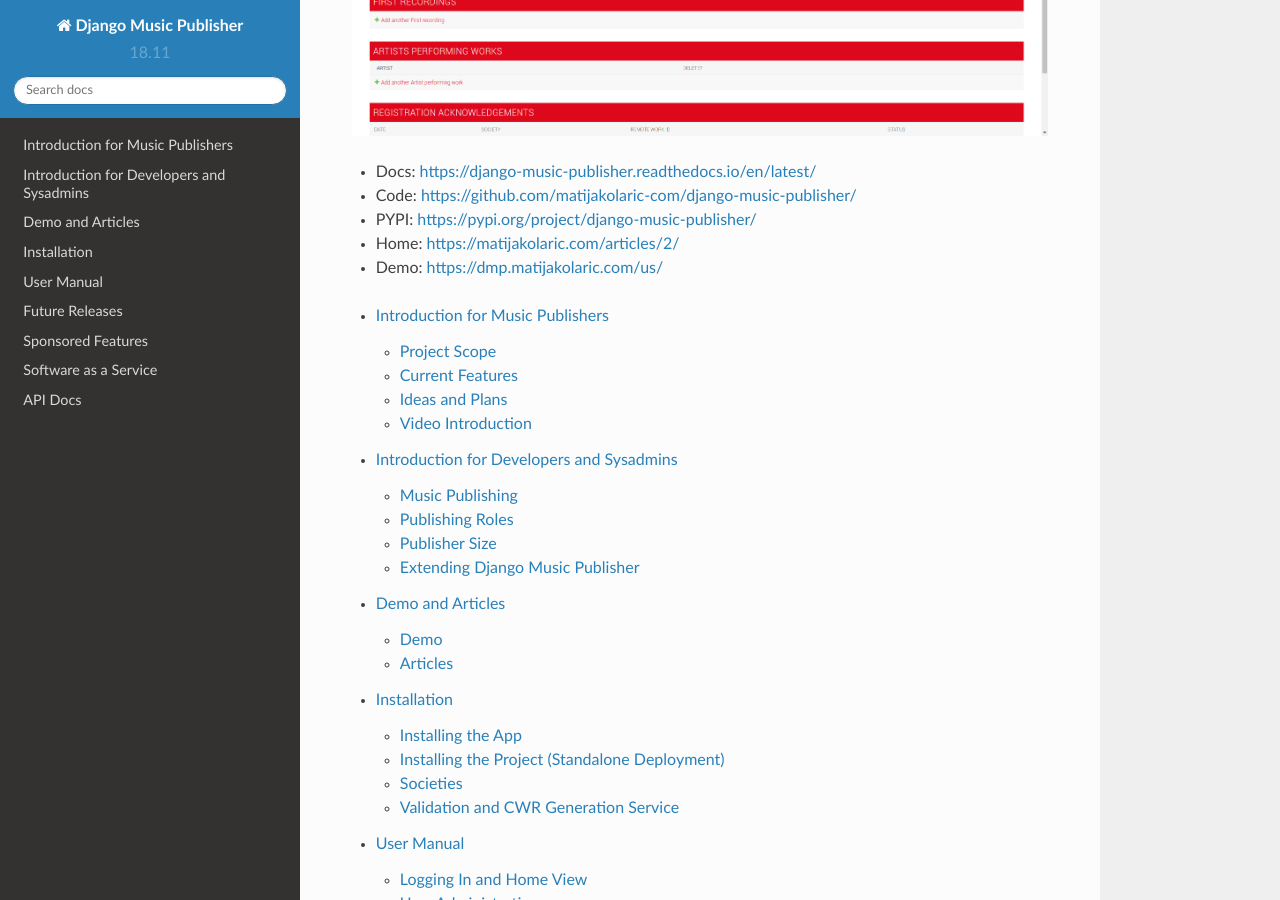
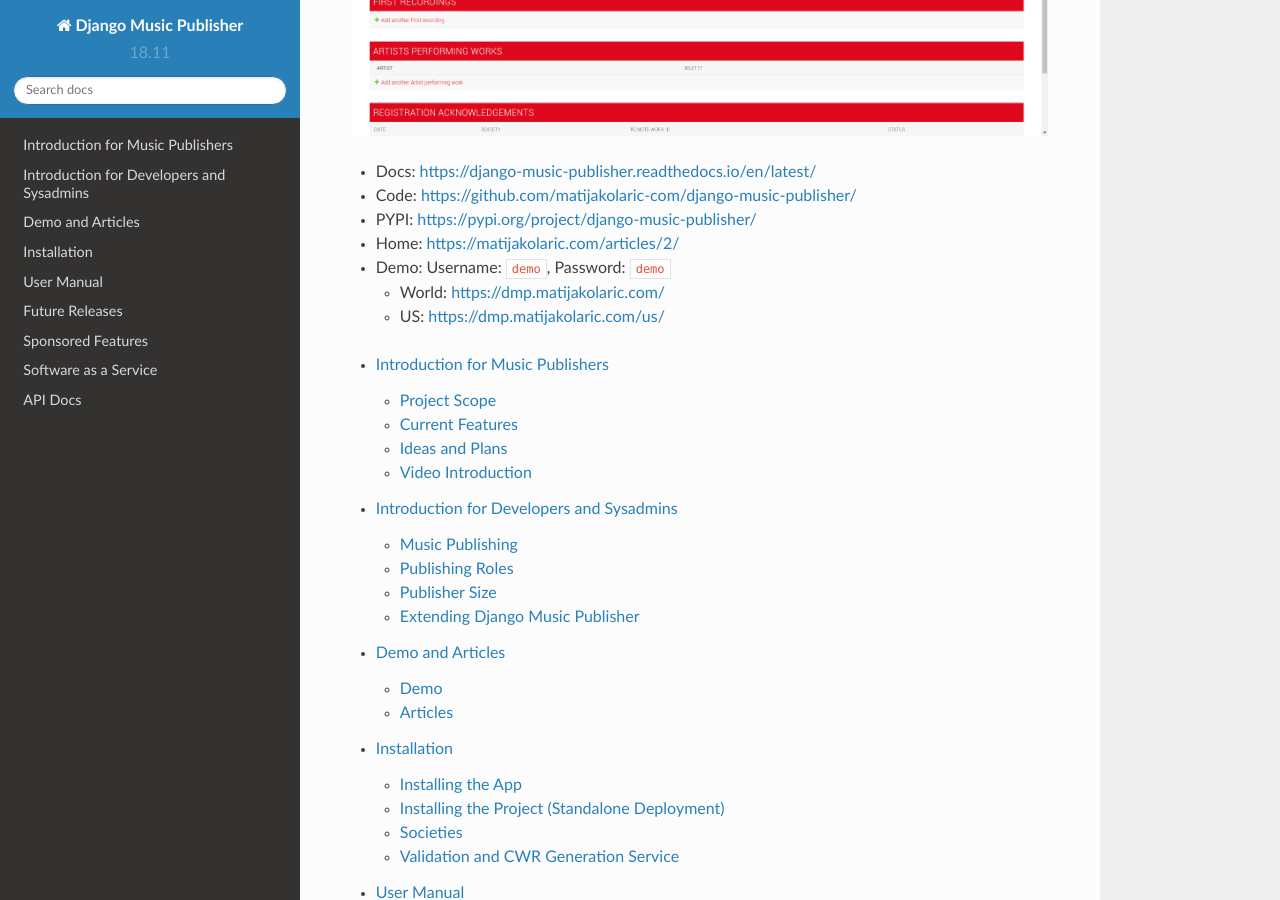
Before and after one commit to matijakolaric-com/django-music-publisher, a Sphinx documentation site: the page built from docs/index.rst, in a window 1280 px wide and 900 px high, scrolled down 538 px. Built offline with Sphinx 7.4.7 and the Read the Docs theme 2.0.0, drawn with Linux system fonts in a browser that asks for light colours.

Commit message:
Demo links changed

```diff
--- a/README.rst
+++ b/README.rst
@@ -33,4 +33,7 @@
 * Code: https://github.com/matijakolaric-com/django-music-publisher/
 * PYPI: https://pypi.org/project/django-music-publisher/
 * Home: https://matijakolaric.com/articles/2/
-* Demo: https://dmp.matijakolaric.com/us/
+* Demo: Username: ``demo``, Password: ``demo``
+
+  * World: https://dmp.matijakolaric.com/
+  * US: https://dmp.matijakolaric.com/us/
--- a/docs/index.rst
+++ b/docs/index.rst
@@ -29,7 +29,10 @@
 * Code: https://github.com/matijakolaric-com/django-music-publisher/
 * PYPI: https://pypi.org/project/django-music-publisher/
 * Home: https://matijakolaric.com/articles/2/
-* Demo: https://dmp.matijakolaric.com/us/
+* Demo: Username: ``demo``, Password: ``demo``
+
+  * World: https://dmp.matijakolaric.com/
+  * US: https://dmp.matijakolaric.com/us/
 
 .. toctree::
    :maxdepth: 2
```
